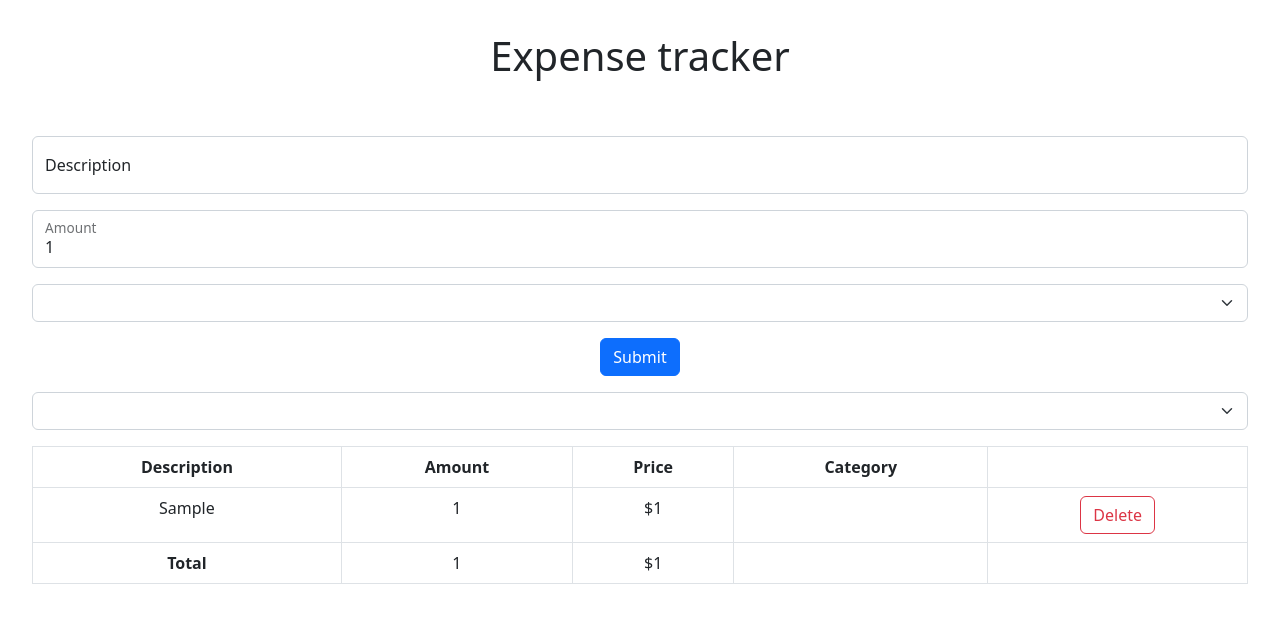
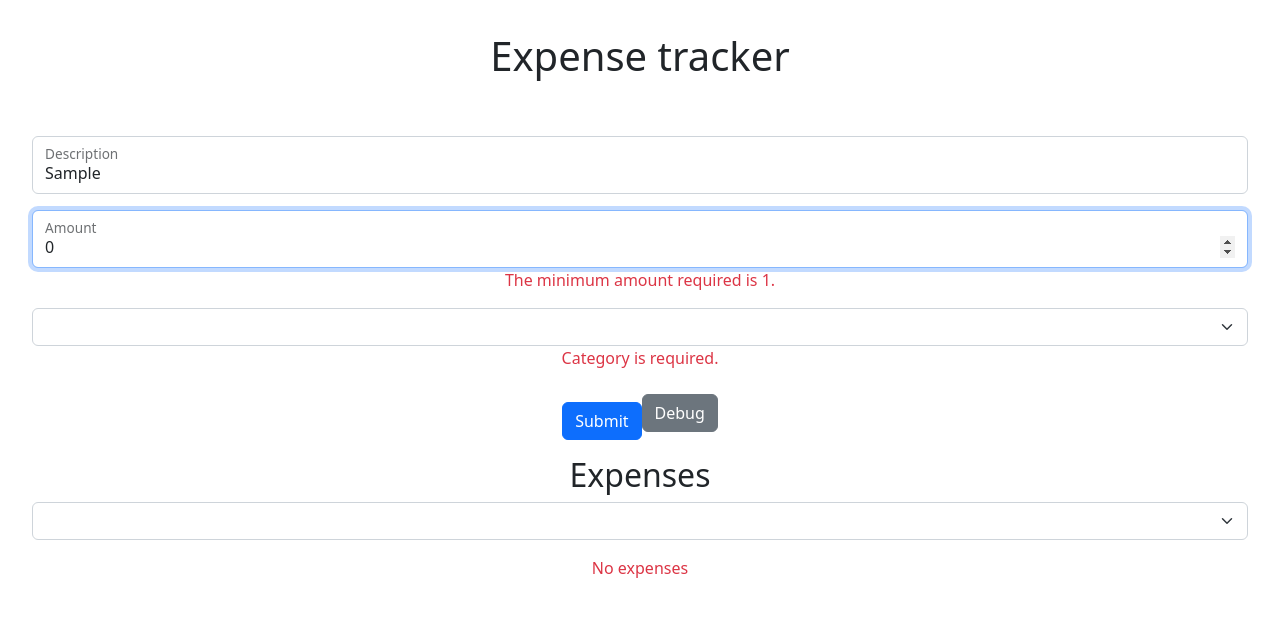
Before and after one commit to ToniPons97/expense-tracker, a React (Vite) app: page / in a window 1280 px wide. Both pictures are taken after typing "Sample" into the empty fields and a click on the button "Submit". Shown: the top 622 px of the page. Built offline with nearby package versions, Linux system fonts and the light colour scheme.

Commit message:
Now validation works regardless of rerenders. Frontend done.

```diff
--- a/package.json
+++ b/package.json
@@ -9,9 +9,12 @@
     "preview": "vite preview"
   },
   "dependencies": {
+    "@hookform/resolvers": "^3.1.0",
     "bootstrap": "^5.2.3",
     "react": "^18.2.0",
-    "react-dom": "^18.2.0"
+    "react-dom": "^18.2.0",
+    "react-hook-form": "^7.43.9",
+    "zod": "^3.21.4"
   },
   "devDependencies": {
     "@types/react": "^18.0.28",
--- a/src/App.tsx
+++ b/src/App.tsx
@@ -21,10 +21,6 @@ function App() {
     setExpensesCopy(expenses.filter(e => e != expenses[id]));
   }
 
-  useEffect(() => {
-    console.log(expenses);
-    console.log(expensesCopy);
-  }, [expenses]);
 
 
   const onFilterCategory = (category: string) => {
--- a/src/components/ExpenseDisplay.tsx
+++ b/src/components/ExpenseDisplay.tsx
@@ -27,6 +27,7 @@ const ExpenseDisplay = ({ expenses, onDelete, onFilter }: Props) => {
 
     return (
         <div className='mt-3'>
+            <h2>Expenses</h2>
             <select
                 onChange={handleChange}
                 id='category'
--- a/src/components/Form.tsx
+++ b/src/components/Form.tsx
@@ -1,23 +1,46 @@
-import { ChangeEvent, FormEvent, MouseEvent, useEffect, useState } from 'react'
+import { ChangeEvent, useEffect, useState } from 'react';
 import { Expense, Category } from '../entities';
+import { useForm } from 'react-hook-form';
+import { z } from 'zod';
+import { zodResolver } from '@hookform/resolvers/zod';
 
 interface Props {
     onSubmit: (expense: Expense) => void
 }
 
+const formSchema = z.object({
+    description: z.string().nonempty('Item description is required.'),
+    amount: z.number({ invalid_type_error: 'Only positive numbers allowed.' })
+        .min(1, { message: 'The minimum amount required is 1.' }),
+    category: z.string().nonempty('Category is required.')
+
+});
+
+type FormData = z.infer<typeof formSchema>;
+
 const Form = ({ onSubmit }: Props) => {
     const [expense, setExpense] = useState<Expense>({
         description: '',
-        amount: 1,
+        amount: 0,
         price: 1,
         category: '',
     });
 
-    useEffect(() => {
-        console.log(expense);
-    }, [expense]);
+    const {
+        register,
+        handleSubmit,
+        reset,
+        formState: { errors, isSubmitSuccessful }
+    } = useForm<FormData>({
+        resolver: zodResolver(formSchema),
+        defaultValues: {
+            description: '',
+            amount: 0,
+            category: '',
+        }
+    });
 
-
+    // dummy prices.
     const setPrice = (category: string) => {
         switch (category) {
             case 'Groceries':
@@ -31,6 +54,22 @@ const Form = ({ onSubmit }: Props) => {
         }
     }
 
+    useEffect(() => {
+        console.log(expense);
+    }, [expense]);
+
+    useEffect(() => {
+        // It's recommended to reset in useEffect as execution order matters
+        if (isSubmitSuccessful) {
+            reset({
+                description: '',
+                amount: 0,
+                category: '',
+            });
+        }
+
+    }, [isSubmitSuccessful]);
+
     const handleInput = (ev: ChangeEvent<HTMLInputElement | HTMLSelectElement>) => {
         if (ev.target) {
             const { id, value } = ev.target;
@@ -42,74 +81,70 @@ const Form = ({ onSubmit }: Props) => {
                     [category]: value,
                     price: setPrice(value) * expense.amount
                 });
-            } else if (id === 'amount') {
+            } else if (id === 'amount' && typeof Number(value) === 'number') {
+                console.log(value);
                 setExpense({
                     ...expense,
                     [id]: Number(value),
                     price: Number(value) * setPrice(expense.category)
                 });
-            }
-
-            else  {
+            } else {
                 setExpense({
                     ...expense,
-                    [id]: id === 'amount' || id === 'price' ?  Number(value) : value
+                    [id]: id === 'amount' || id === 'price' ? Number(value) : value
                 });
             }
-
-
-
         }
     }
 
-    useEffect(() => {console.log(expense)}, [expense]);
-
-
-    const handleSubmit = (ev: FormEvent) => {
-        ev.preventDefault();
-        onSubmit(expense);
-        setExpense({ description: '', amount: 1, category: '', price: 0 });
-    }
+    const onSubmitHandle = () => onSubmit(expense);
 
     return (
         <div className='d-flex flex-column'>
-            <form onSubmit={handleSubmit} className='mt-5' >
+            <form onSubmit={handleSubmit(onSubmitHandle)} className='mt-5' >
                 <div className="form-floating mb-3">
                     <input
+                        {...register('description', { required: true, minLength: 1 })}
                         onChange={handleInput}
                         id='description'
                         type="text"
                         className="form-control"
                         placeholder='description'
-                        value={expense.description}
+                        autoComplete='off'
                     />
                     <label htmlFor="description">Description</label>
+                    {errors.description && <p className='text-danger'>{errors.description.message}</p>}
                 </div>
+
                 <div className="form-floating mb-3">
                     <input
+                        type='number'
+                        {...register('amount', { required: true, valueAsNumber: true })}
                         onChange={handleInput}
                         id='amount'
-                        type="number"
                         className="form-control"
                         placeholder='amount'
-                        value={expense.amount}
                     />
                     <label htmlFor="description">Amount</label>
+                    {errors.amount && <p className='text-danger'>{errors.amount.message}</p>}
                 </div>
+
                 <select
-                    onChange={handleInput}
-                    value={expense.category}
                     id='category'
                     className="form-select"
                     aria-label="Category selection."
+                    {...register('category', { required: true })}
+                    onChange={handleInput}
                 >
                     <option></option>
                     <option>Groceries</option>
                     <option>Utilities</option>
                     <option>Entertainment</option>
                 </select>
-                {/* Align self and other flex properties not working as intended? */}
-                <button className='btn btn-primary mt-3 align-self-start' type='submit' role='button'>Submit</button>
+                {errors.category && <p className='text-danger'>{errors.category.message}</p>}
+
+                <button className='btn btn-primary mt-3' type='submit' role='button'>Submit</button>
+                <button onClick={() => console.log(expense)} className='btn btn-secondary'>Debug</button>
             </form>
         </div>
     )
```
Also changed, not shown: 1 other file (tests, documents, lock files or other folders).
